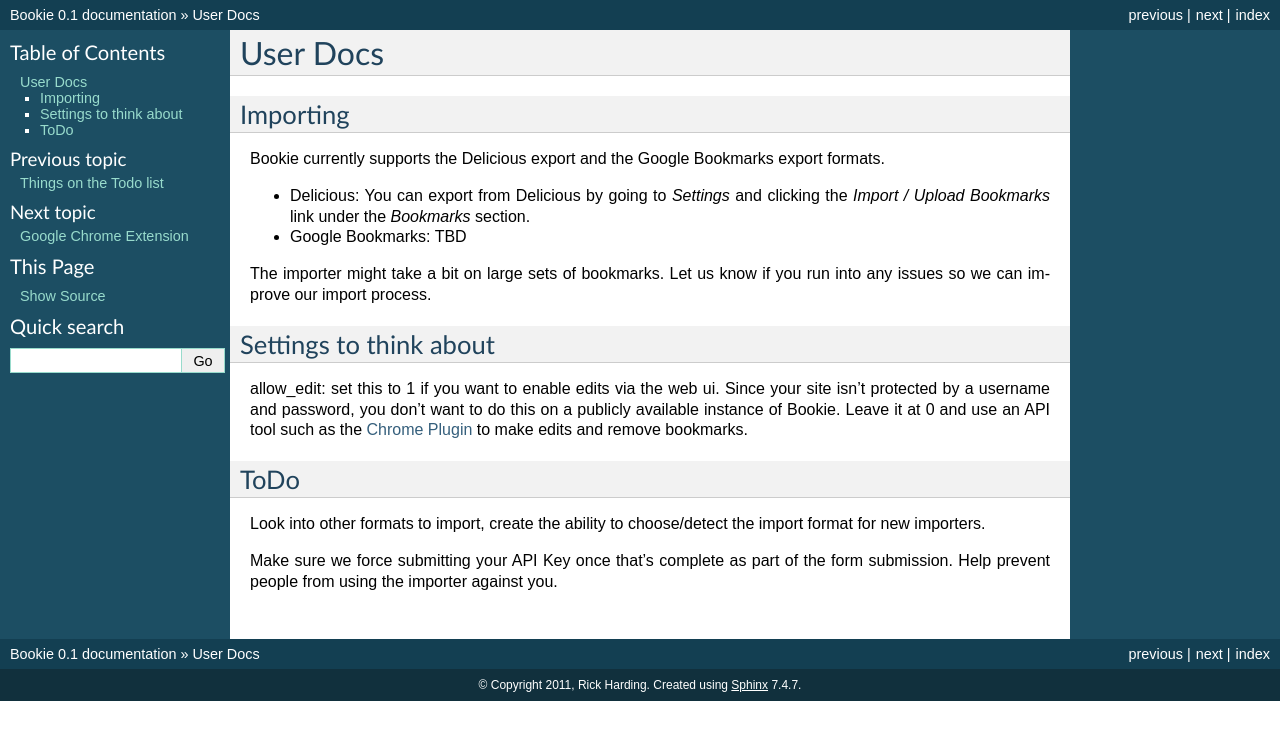
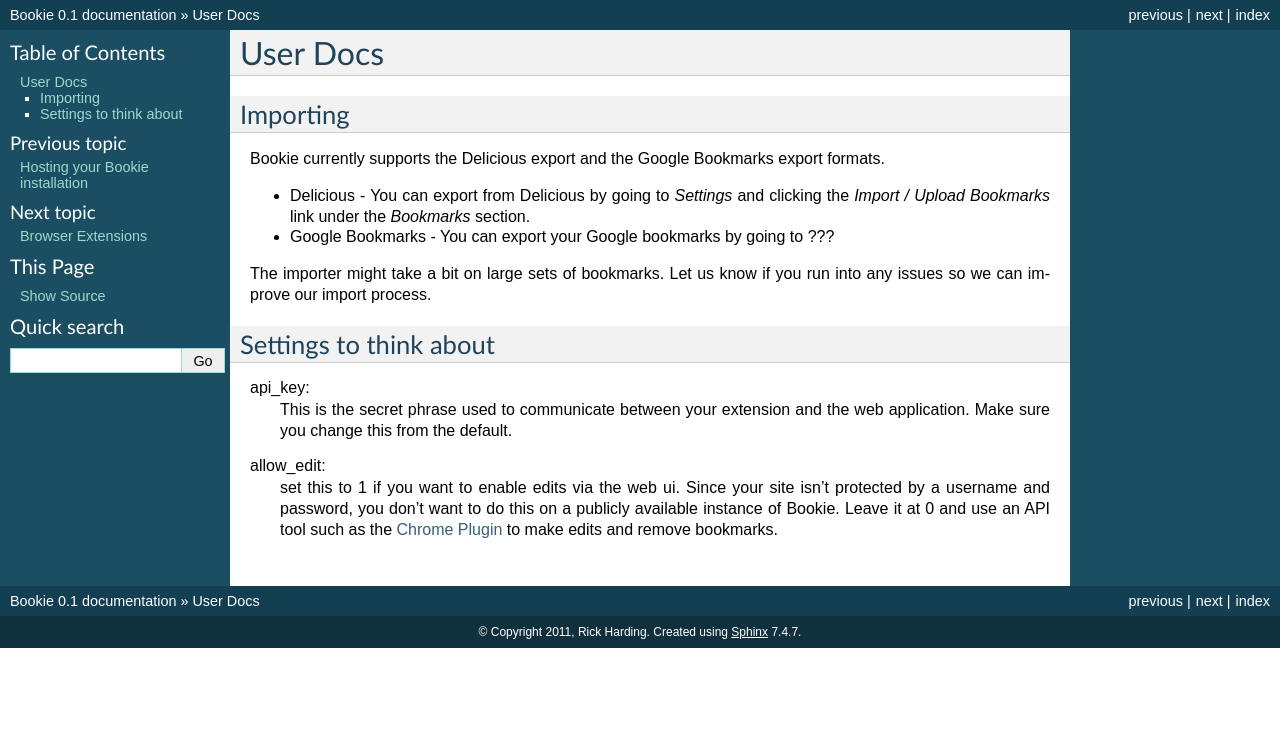
Before and after one commit to bookieio/Bookie, a Sphinx documentation site: the page built from Bookie/docs/user.rst, in a window 1280 px wide. Shown: the top 740 px of the page. Built offline with Sphinx 7.4.7, drawn with Linux system fonts in a browser that asks for light colours.

Commit message:
Update the docs, add screenshot, some restructure

```diff
--- a/Bookie/docs/events.rst
+++ b/Bookie/docs/events.rst
@@ -1,5 +1,5 @@
 =============================
-Bookie Events
+Hacking Events
 =============================
 
 Sprint: April 22nd 2011:
--- a/Bookie/docs/firefox.rst
+++ /dev/null
@@ -1,4 +0,0 @@
-Firefox Extension
------------------
-
-TBD
--- a/Bookie/docs/user.rst
+++ b/Bookie/docs/user.rst
@@ -7,28 +7,23 @@
 Bookie currently supports the Delicious export and the Google Bookmarks export
 formats.
 
-
-- Delicious: You can export from Delicious by going to `Settings` and clicking
-  the `Import / Upload Bookmarks` link under the `Bookmarks` section.
-- Google Bookmarks: TBD
+- Delicious - You can export from Delicious by going to `Settings` and clicking the `Import / Upload Bookmarks` link under the `Bookmarks` section.
+- Google Bookmarks - You can export your Google bookmarks by going to ???
 
 The importer might take a bit on large sets of bookmarks. Let us know if you
 run into any issues so we can improve our import process.
 
 Settings to think about
 ------------------------
+api_key:
+    This is the secret phrase used to communicate between your extension and
+    the web application. Make sure you change this from the default.
 
-allow_edit: set this to 1 if you want to enable edits via the web ui. Since
-your site isn't protected by a username and password, you don't want to do this
-on a publicly available instance of Bookie. Leave it at 0 and use an API tool
-such as the `Chrome Plugin`_ to make edits and remove bookmarks.
+allow_edit:
+    set this to 1 if you want to enable edits via the web ui. Since your site
+    isn't protected by a username and password, you don't want to do this on a
+    publicly available instance of Bookie. Leave it at 0 and use an API tool
+    such as the `Chrome Plugin`_ to make edits and remove bookmarks.
 
-ToDo
------
-Look into other formats to import, create the ability to choose/detect the
-import format for new importers.
 
-Make sure we force submitting your API Key once that's complete as part of the
-form submission. Help prevent people from using the importer against you.
-
-.. _Chrome Plugin: https://github.com/mitechie/delicious-chrome-extension
+.. _Chrome Plugin: extensions.html
```
Also changed, not shown: Bookie/docs/chrome.rst (deleted, +0 -32 lines), Bookie/docs/development.rst (added, +21 -0 lines), Bookie/docs/extensions.rst (added, +30 -0 lines), Bookie/docs/index.rst (+18 -6 lines).
